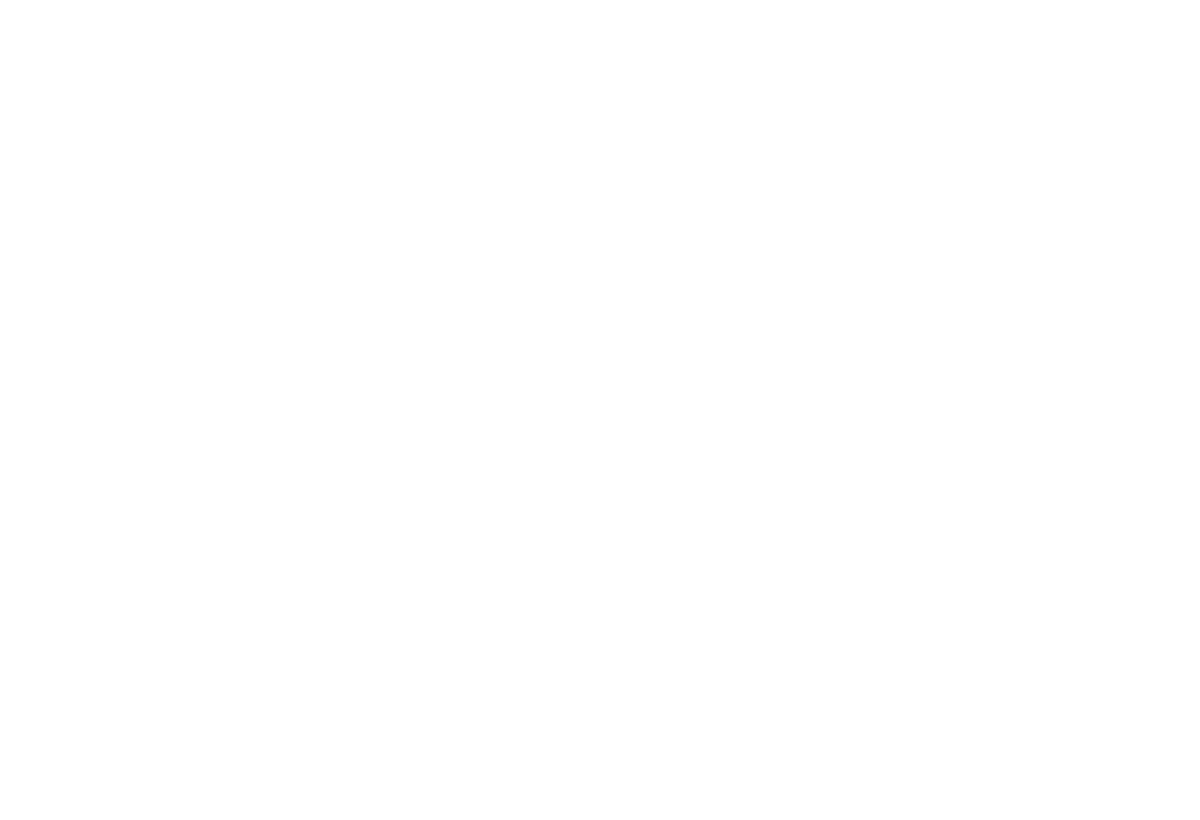
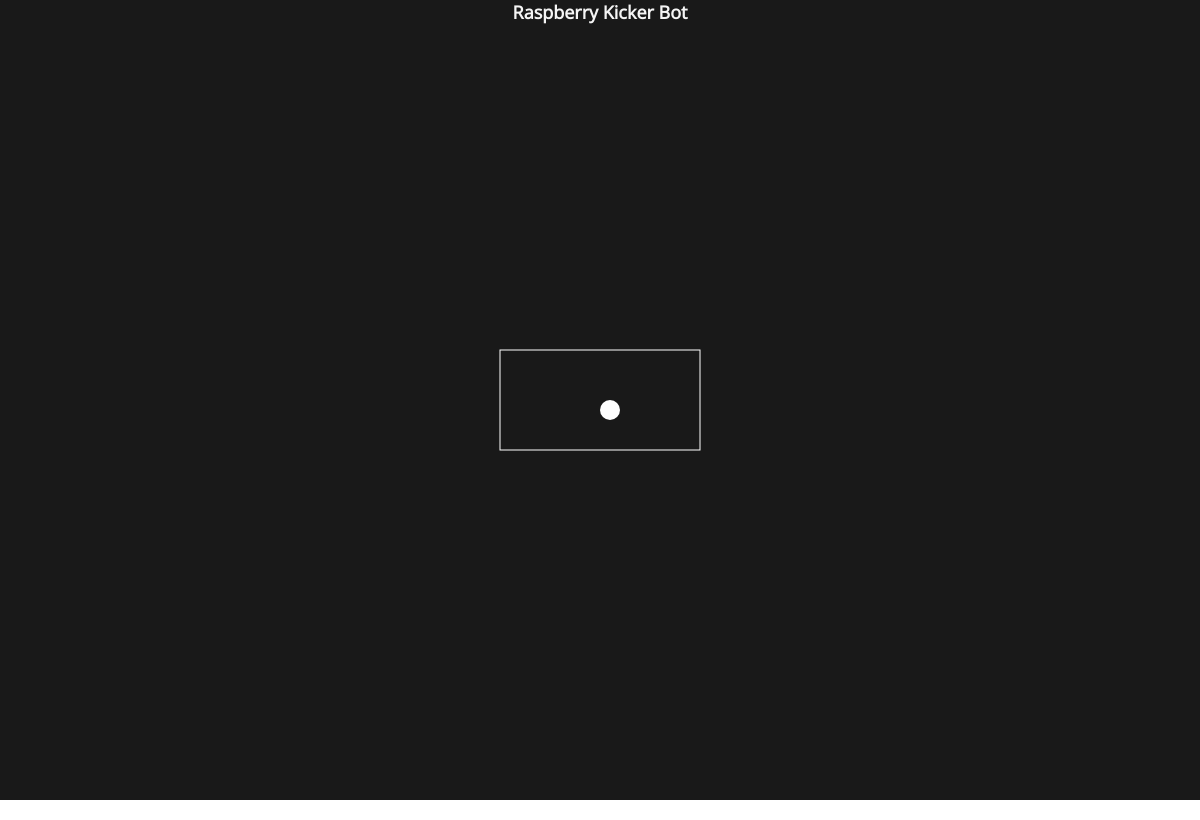
Before and after one commit to RyanStonebraker/RaspberryKickerBot, an Electron app: page app/index.html in a window 1200 px wide. Drawn offline with nearby package versions, Linux system fonts and the light colour scheme.

Commit message:
Draws robot and history points

```diff
--- /dev/null
+++ b/app/css/master.css
@@ -0,0 +1,19 @@
+html, body {
+  margin: 0;
+  padding: 0;
+  overflow: hidden;
+}
+
+header {
+  -webkit-app-region: drag;
+  color: whitesmoke;
+  position: absolute;
+  width: 100%;
+}
+
+header h1 {
+  margin: 0;
+  text-align: center;
+  font-size: 18px;
+  font-family: 'Open Sans';
+}
--- a/app/index.html
+++ b/app/index.html
@@ -3,10 +3,15 @@
   <head>
     <meta charset="utf-8">
     <title>Raspberry Kicker Bot</title>
+    <link href="https://fonts.googleapis.com/css?family=Open+Sans" rel="stylesheet">
     <script src="js/localViewer.js" charset="utf-8"></script>
+    <link rel="stylesheet" href="css/master.css">
   </head>
   <body>
-    <canvas id="localView" width="1200" height="800"></canvas>
+    <header>
+      <h1>Raspberry Kicker Bot</h1>
+    </header>
+    <canvas id="localView"></canvas>
 
     <script>
       var localViewer = new LocalViewer(document.getElementById('localView'));
--- a/app/js/localViewer.js
+++ b/app/js/localViewer.js
@@ -1,7 +1,8 @@
 var viewer = {
-    width: 1200,
-    height: 800,
-    refreshRate: 60
+    width: 0,
+    height: 0,
+    refreshRate: 60,
+    minHistoryPrecision: 5
 };
 
 var key = {
@@ -18,12 +19,34 @@
   this.localCtx = null;
   if (this.localCanvas.getContext) {
     this.localCtx = this.localCanvas.getContext("2d");
+    viewer.width = window.innerWidth;
+    viewer.height = window.innerHeight;
+    this.localCtx.canvas.width  = viewer.width;
+    this.localCtx.canvas.height = viewer.height;
+    this.robot.screenPosition.x = viewer.width/2 - this.robot.width/2;
+    this.robot.screenPosition.y = viewer.height/2 - this.robot.height/2;
     this.localCtx.clearRect(0, 0, viewer.width, viewer.height);
   }
 
   this.updateLocalViewer();
   window.addEventListener('keydown', this.keys.bind(this), true);
 }
+
+LocalViewer.prototype.robot = {
+  "width": 200,
+  "height": 100,
+  "angle": 0,
+  "screenPosition": {
+    "x": 0,
+    "y": 0
+  },
+  "history": [
+    {
+      "x": 10,
+      "y": 10
+    }
+  ]
+};
 
 LocalViewer.prototype.updateLocalViewer = function () {
   var self = this;
@@ -34,11 +57,52 @@
   }, 1000/viewer.refreshRate);
 
   this.localCtx.clearRect(0, 0, viewer.width, viewer.height);
+  this.drawScreen();
 };
+
+LocalViewer.prototype.drawScreen = function () {
+  this.localCtx.fillStyle = "rgb(25,25,25)";
+  this.localCtx.fillRect(0,0,viewer.width,viewer.height);
+
+  this.drawHistory();
+  this.drawRobot();
+}
+
+// draws history points with 0,0 as center and +,+ to the left, top
+LocalViewer.prototype.drawHistory = function () {
+  for (let i = 0; i < this.robot.history.length; ++i) {
+    this.localCtx.translate(this.robot.history[i].x, this.robot.history[i].y);
+    this.localCtx.beginPath();
+    this.localCtx.arc(viewer.width/2, viewer.height/2, 10, 0, 2 * Math.PI, false);
+    this.localCtx.fillStyle = "white";
+    this.localCtx.fill();
+    this.localCtx.translate(-this.robot.history[i].x, -this.robot.history[i].y);
+  }
+}
+
+LocalViewer.prototype.drawRobot = function () {
+  this.localCtx.strokeStyle = "white";
+  let robotMidX = this.robot.screenPosition.x + this.robot.width/2;
+  let robotMidY = this.robot.screenPosition.y + this.robot.height/2;
+  this.localCtx.save();
+  this.localCtx.translate(robotMidX, robotMidY);
+  this.localCtx.rotate(this.robot.angle * Math.PI/180);
+  this.localCtx.translate(-robotMidX, -robotMidY);
+  this.localCtx.strokeRect(this.robot.screenPosition.x, this.robot.screenPosition.y, this.robot.width, this.robot.height);
+  this.localCtx.restore();
+}
 
 LocalViewer.prototype.keys = function (evt) {
   switch(evt.keyCode) {
     case key.manual:
       break;
+    case key.right:
+      this.robot.angle += 5;
+      break;
+    case key.left:
+      this.robot.angle -= 5;
+      break;
+    case key.forward:
+      break;
   }
 }
--- a/main.js
+++ b/main.js
@@ -5,9 +5,11 @@
 function createWindow() {
    let bWindow = new BrowserWindow({
      width: 1200,
-     height: 800
+     height: 800,
+     titleBarStyle: 'hidden'
    });
    bWindow.setResizable(false);
+   bWindow.setMenu(null);
    bWindow.loadURL(url.format ({
       pathname: path.join(__dirname, '/app/index.html'),
       protocol: 'file:',
```
